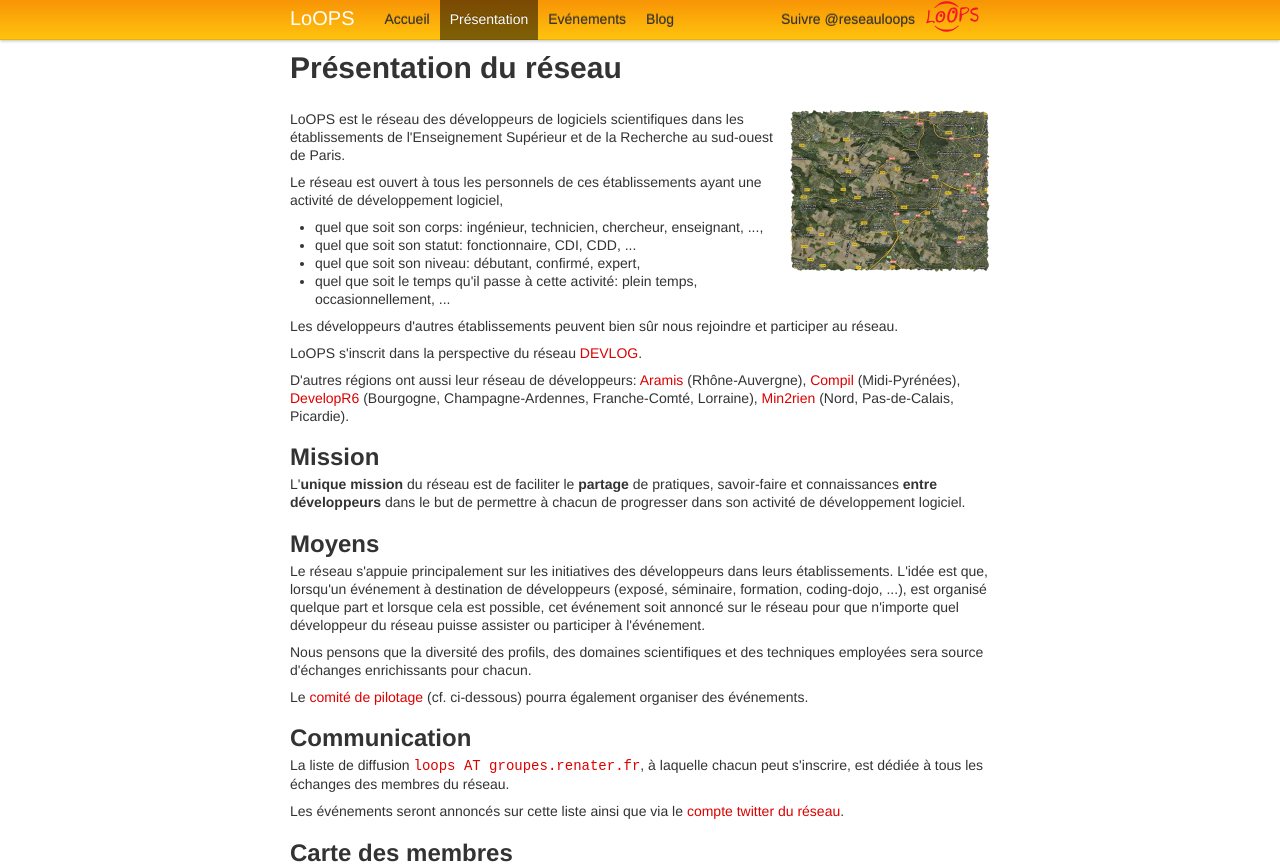
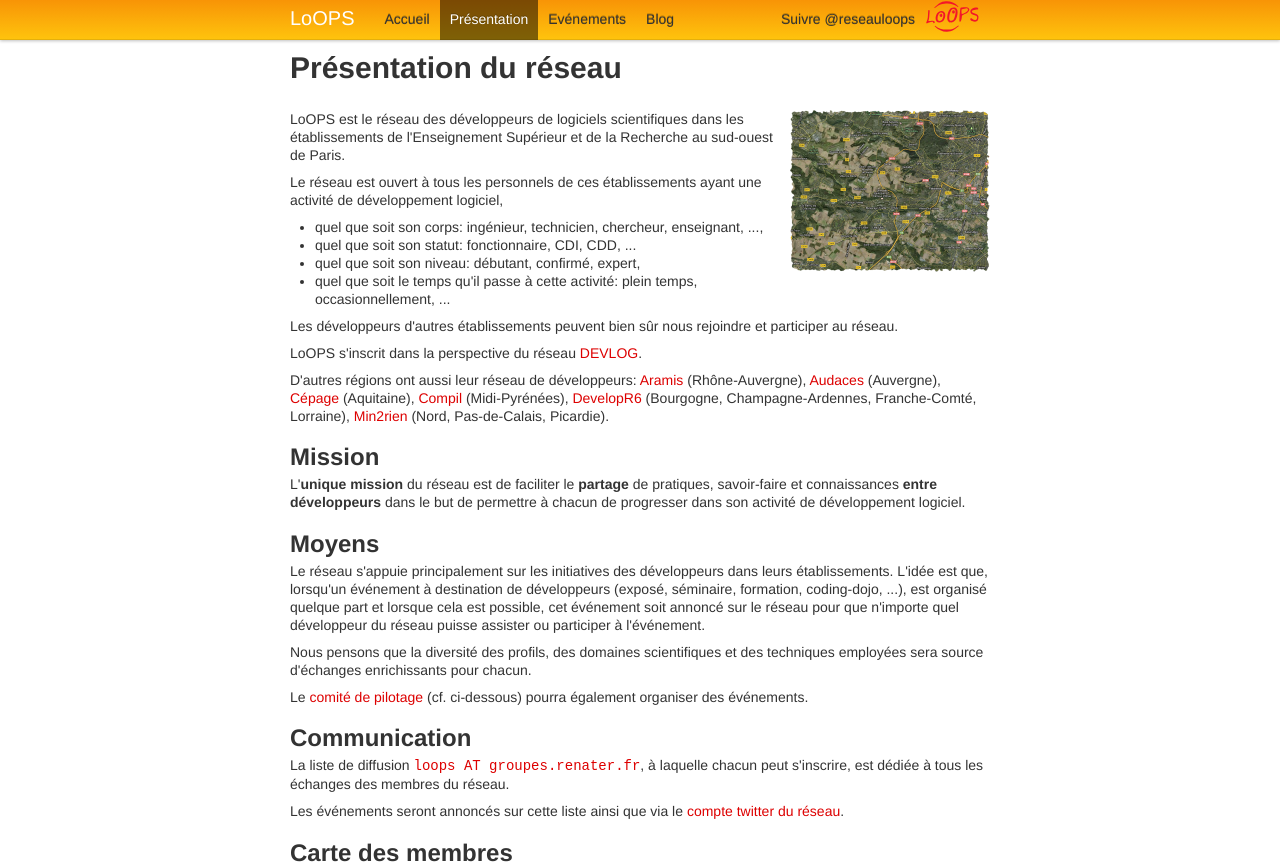
Before and after one commit to reseau-loops/reseau-loops.github.com, a Jekyll site: the page built from about.html, in a window 1280 px wide and 900 px high, cut to the strip 0-867 px from the top of the window. Built offline with Jekyll 4.4.1, drawn with Linux system fonts in a browser that asks for light colours; Markdown is read by kramdown in place of the engine named in the settings; comment, search, counter and statistics services are not loaded.

Commit message:
ajout liens vers reseaux Cepage et Audaces

```diff
--- a/about.html
+++ b/about.html
@@ -34,6 +34,8 @@
 <p>
 D'autres régions ont aussi leur réseau de développeurs:
 <a href="http://aramis.resinfo.org/">Aramis</a> (Rhône-Auvergne),
+<a href="http://clermont-devcalcul.asso.st/">Audaces</a> (Auvergne),
+<a href="http://cepage.aquitaine.cnrs.fr/">Cépage</a> (Aquitaine),
 <a href="http://www.compil.org/">Compil</a> (Midi-Pyrénées),
 <a href="http://developr6.dr6.cnrs.fr/">DevelopR6</a> (Bourgogne, Champagne-Ardennes, Franche-Comté, Lorraine),
 <a href="http://www.min2rien.fr/">Min2rien</a> (Nord, Pas-de-Calais, Picardie).
```
